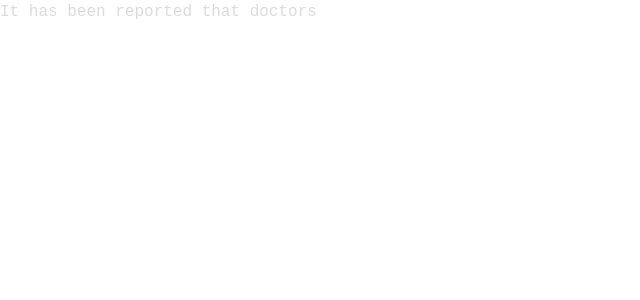
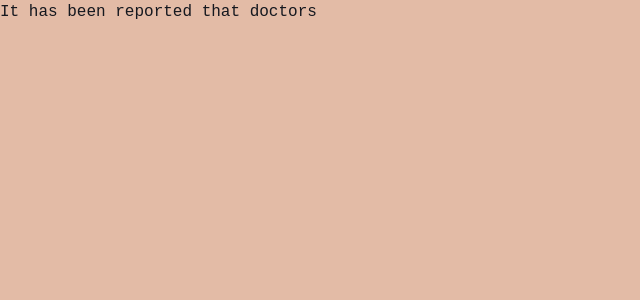
Before and after one commit to JaakkoTulkki/ddd-typist, a React app: page / in a window 1280 px wide. Shown: the top 300 px of the page, without its empty margins (0-640 px from the left). Built offline with nearby package versions, Linux system fonts and the light colour scheme.

Commit message:
Started playing with styles

```diff
--- a/src/index.tsx
+++ b/src/index.tsx
@@ -4,7 +4,7 @@ import ReactDOM from "react-dom";
 import * as styles from './scss/main.scss'
 import {Home} from "./react-app/screens/home/home";
 
-const text = 'It has been reported that doctors ';//assessed the boys inside the cave on Saturday and drew up an priority evacuation list with the weakest to be brought out first, and the strongest to be rescued last.';
+const text = 'It has been reported that doctors';// assessed the boys inside the cave on Saturday and drew up an priority evacuation list with the weakest to be brought out first, and the strongest to be rescued last.';
 
 const App = () =>
     <div className={styles.container}>
--- a/src/react-app/screens/home/components/GameWithHistory/GameWithHistory.ts
+++ b/src/react-app/screens/home/components/GameWithHistory/GameWithHistory.ts
@@ -1,5 +1,6 @@
-import {Game, GameTimer, Key} from "../../../../../typist/game";
+import {Game, Key} from "../../../../../typist/game";
 import {GameHistoryService, KeyStroke} from "../../../../../GameHistoryService/GameHistoryService";
+import {GameTimer} from "../../../../../typist/gameTimer";
 
 export interface WritingAreaProps {
     newKey: string;
--- a/src/react-app/screens/home/components/WritingArea/WritingArea.presenter.tsx
+++ b/src/react-app/screens/home/components/WritingArea/WritingArea.presenter.tsx
@@ -3,6 +3,8 @@ import {Game, Key, TypedKey} from "../../../../../typist/game";
 import {GameWithHistory, WritingAreaPresenterState, WritingAreaProps} from "../GameWithHistory/GameWithHistory";
 import {Replay} from "../Replay/Replay";
 import {GameTimer} from "../../../../../typist/gameTimer";
+import {appStyles} from "../../home";
+
 
 export class WritingAreaPresenter extends React.Component<WritingAreaProps, WritingAreaPresenterState> {
     constructor(props: WritingAreaProps) {
@@ -45,8 +47,8 @@ export class WritingAreaPresenter extends React.Component<WritingAreaProps, Writ
               </div>;
         }
         return <div>
-            <span data-test-id="written-so-far" style={{color: 'black'}}><WrittenSoFar game={this.state.game}/></span>
-            <span style={{color: 'gainsboro'}}>{this.props.textToWrite.slice(charAt)}</span>
+            <span data-test-id="written-so-far"><WrittenSoFar game={this.state.game}/></span>
+            <span className={appStyles.textToWrite}>{this.props.textToWrite.slice(charAt)}</span>
         </div>;
     }
 }
--- a/src/react-app/screens/home/home.tsx
+++ b/src/react-app/screens/home/home.tsx
@@ -1,5 +1,6 @@
 import React from 'react';
 import {WritingAreaContainer} from "./components/WritingArea/WritingArea.container";
+import styles from '../../../scss/main.scss';
 
 interface HomeProps {
     textToWrite: string;
@@ -12,3 +13,5 @@ export class Home extends React.Component<HomeProps, any> {
         </div>;
     }
 }
+
+export const appStyles = styles;
--- a/src/scss/main.scss
+++ b/src/scss/main.scss
@@ -1,4 +1,14 @@
 @import "~bootstrap/scss/bootstrap";
+
+$teal-color: #E3BBA6;
+$black-color: #15181F;
+
 body {
   font-family: monospace;
+  background-color: $teal-color;
+  color: $black-color;
 }
+
+.text-to-write {
+  color: #BB8768;
+}
--- a/src/scss/main.scss.d.ts
+++ b/src/scss/main.scss.d.ts
@@ -1288,3 +1288,4 @@ export const textWhite50: string;
 export const textHide: string;
 export const visible: string;
 export const invisible: string;
+export const textToWrite: string;
```
